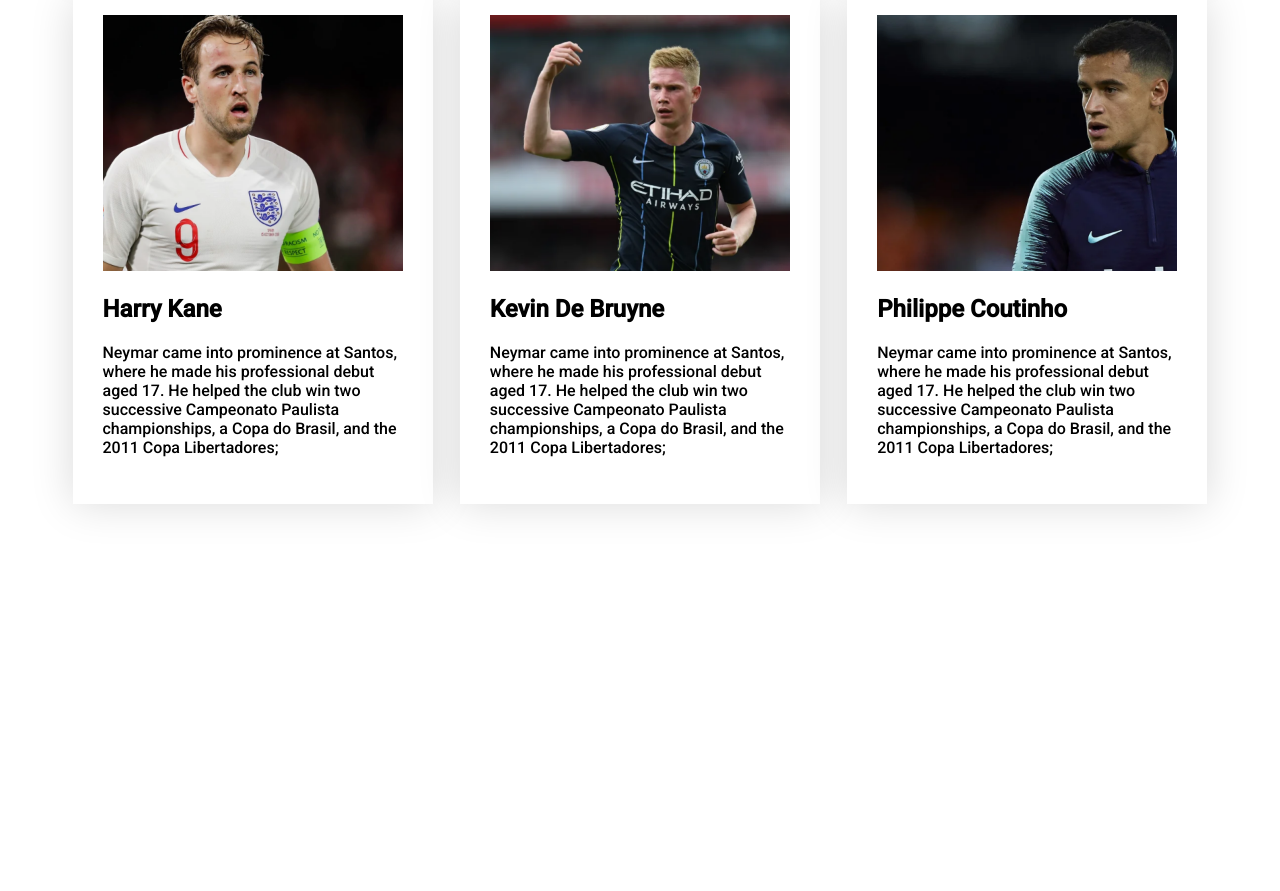
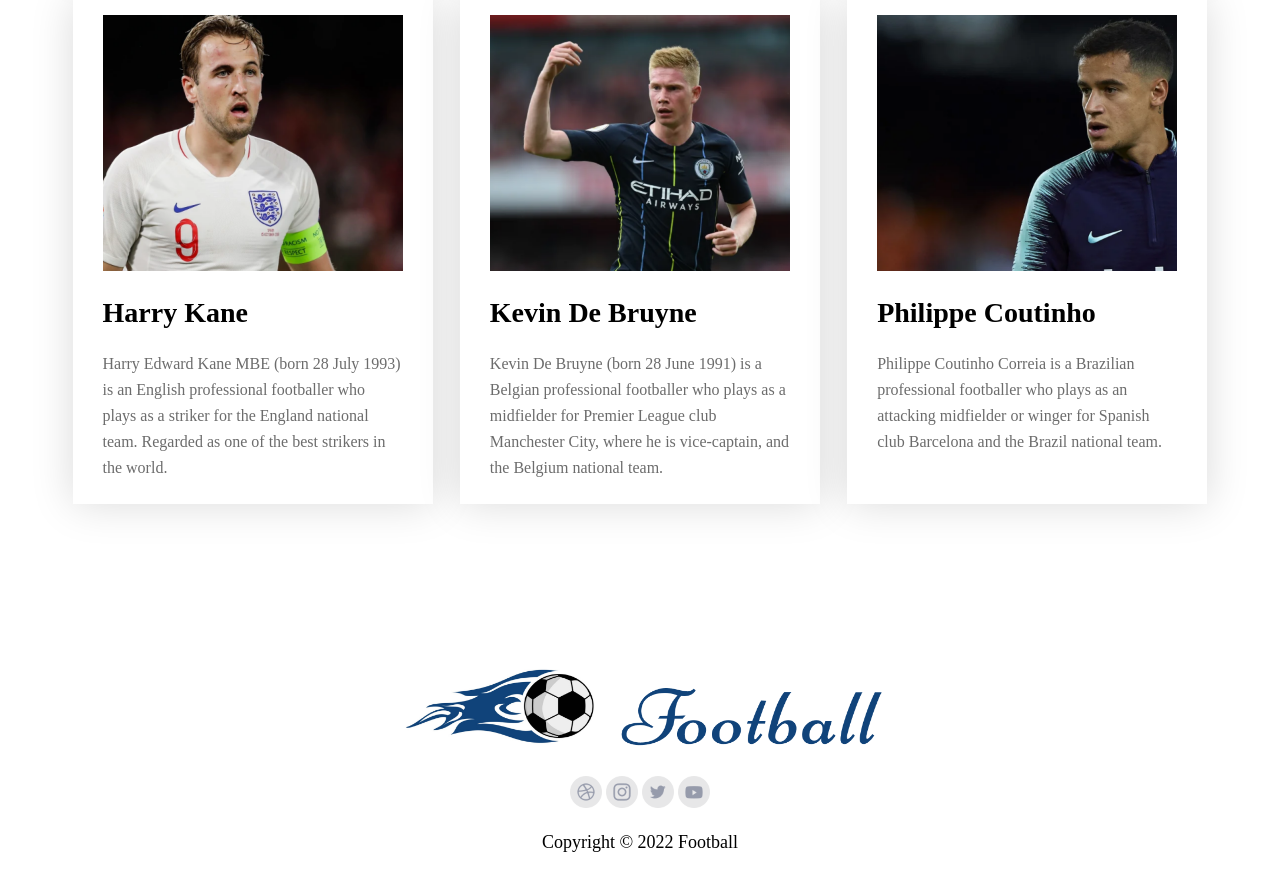
Before and after one commit to Yasin440/responsive_football, a plain HTML site: page index.html in a window 1280 px wide. Shown: the part 2274-3165 px from the top of the page. Before the commit the page ends 2848 px from the top, so only its background shows below. Drawn offline with Linux system fonts and the light colour scheme.

Commit message:
all most done

```diff
--- a/index.html
+++ b/index.html
@@ -40,7 +40,7 @@
                     </div>
                     <div class="player-info">
                         <h1>Lionel Messi</h1>
-                        <p>Neymar came into prominence at Santos, where he made his professional debut aged 17. He helped the club win two successive Campeonato Paulista championships, a Copa do Brasil, and the 2011 Copa Libertadores;</p>
+                        <p>Lionel Messi is a soccer player with FC Barcelona and the Argentina national team. He has won individual awards en route to worldwide recognition as one of the best. players in soccer.</p>
                     </div>
                 </div>
                 <div class="player">
@@ -49,7 +49,7 @@
                     </div>
                     <div class="player-info">
                         <h1>Cristiano Ronaldo</h1>
-                        <p>Neymar came into prominence at Santos, where he made his professional debut aged 17. He helped the club win two successive Campeonato Paulista championships, a Copa do Brasil, and the 2011 Copa Libertadores;</p>
+                        <p>Cristiano Ronaldo dos Santos Aveiro,Portuguese football forward who was one of the greatest players of his generation. His fatherwas the equipment manager for the local club Andorinha.</p>
                     </div>
                 </div>
                 <div class="player">
@@ -58,7 +58,7 @@
                     </div>
                     <div class="player-info">
                         <h1>Paulo Dybala</h1>
-                        <p>Neymar came into prominence at Santos, where he made his professional debut aged 17. He helped the club win two successive Campeonato Paulista championships, a Copa do Brasil, and the 2011 Copa Libertadores;</p>
+                        <p>Paulo Dybala made his debut into the professional football at age of 17 in the Primera B Nacional with his hometown club Instituto Atlético Central Córdoba. He became the youngest player to score a goal.</p>
                     </div>
                 </div>
                 <div class="player">
@@ -66,8 +66,8 @@
                         <img src="images/players/player-5.png" alt="">
                     </div>
                     <div class="player-info">
-                        <h1>Mesut Ozil </h1>
-                        <p>Neymar came into prominence at Santos, where he made his professional debut aged 17. He helped the club win two successive Campeonato Paulista championships, a Copa do Brasil, and the 2011 Copa Libertadores;</p>
+                        <h1>Mesut Ozil</h1>
+                        <p>Mesut Özil Turkish: [meˈsut œˈzil]; born 15 October 1988) is a German professional footballer who plays as an attacking midfielder for Süper Lig club Fenerbahçe. Nicknamed "The Assist King",</p>
                     </div>
                 </div>
                 <div class="player">
@@ -75,8 +75,8 @@
                         <img src="images/players/player-6.png" alt="">
                     </div>
                     <div class="player-info">
-                        <h1>Mauro Icardi </h1>
-                        <p>Neymar came into prominence at Santos, where he made his professional debut aged 17. He helped the club win two successive Campeonato Paulista championships, a Copa do Brasil, and the 2011 Copa Libertadores;</p>
+                        <h1>Mauro Icardi</h1>
+                        <p>Mauro Emanuel Icardi born 19 February 1993) is an Argentine professional footballer who plays as a striker for Ligue 1 club Paris Saint-Germain and the Argentina national team.</p>
                     </div>
                 </div>
                 <div class="player">
@@ -85,7 +85,7 @@
                     </div>
                     <div class="player-info">
                         <h1>Di Maria</h1>
-                        <p>Neymar came into prominence at Santos, where he made his professional debut aged 17. He helped the club win two successive Campeonato Paulista championships, a Copa do Brasil, and the 2011 Copa Libertadores;</p>
+                        <p>Ángel Fabián Di María (born 14/2/1988) is an Argentine professional footballer who plays for Ligue 1 club Paris Saint-Germain and the Argentina national team. He can play as either a winger or attacking midfielder. </p>
                     </div>
                 </div>
                 <div class="player">
@@ -94,7 +94,7 @@
                     </div>
                     <div class="player-info">
                         <h1>Kylian Mbappé</h1>
-                        <p>Neymar came into prominence at Santos, where he made his professional debut aged 17. He helped the club win two successive Campeonato Paulista championships, a Copa do Brasil, and the 2011 Copa Libertadores;</p>
+                        <p>Kylian Mbappé Lottin (born 20 December 1998) is a French professional footballer who plays as a forward for Ligue 1 club Paris Saint-Germain and the France national team.</p>
                     </div>
                 </div>
                 <div class="player">
@@ -103,7 +103,7 @@
                     </div>
                     <div class="player-info">
                         <h1>Mohamed Salah</h1>
-                        <p>Neymar came into prominence at Santos, where he made his professional debut aged 17. He helped the club win two successive Campeonato Paulista championships, a Copa do Brasil, and the 2011 Copa Libertadores;</p>
+                        <p>Mohamed Salah Hamed Mahrous Ghaly born 15 June 1992) is an Egyptian professional footballer who plays as a forward for Premier League club Liverpool and captains the Egypt national team.</p>
                     </div>
                 </div>
                 <div class="player">
@@ -112,7 +112,7 @@
                     </div>
                     <div class="player-info">
                         <h1>Harry Kane</h1>
-                        <p>Neymar came into prominence at Santos, where he made his professional debut aged 17. He helped the club win two successive Campeonato Paulista championships, a Copa do Brasil, and the 2011 Copa Libertadores;</p>
+                        <p>Harry Edward Kane MBE (born 28 July 1993) is an English professional footballer who plays as a striker for the England national team. Regarded as one of the best strikers in the world.</p>
                     </div>
                 </div>
                 <div class="player">
@@ -121,7 +121,7 @@
                     </div>
                     <div class="player-info">
                         <h1>Kevin De Bruyne</h1>
-                        <p>Neymar came into prominence at Santos, where he made his professional debut aged 17. He helped the club win two successive Campeonato Paulista championships, a Copa do Brasil, and the 2011 Copa Libertadores;</p>
+                        <p>Kevin De Bruyne (born 28 June 1991) is a Belgian professional footballer who plays as a midfielder for Premier League club Manchester City, where he is vice-captain, and the Belgium national team.</p>
                     </div>
                 </div>
                 <div class="player">
@@ -130,13 +130,26 @@
                     </div>
                     <div class="player-info">
                         <h1>Philippe Coutinho</h1>
-                        <p>Neymar came into prominence at Santos, where he made his professional debut aged 17. He helped the club win two successive Campeonato Paulista championships, a Copa do Brasil, and the 2011 Copa Libertadores;</p>
+                        <p>Philippe Coutinho Correia is a Brazilian professional footballer who plays as an attacking midfielder or winger for Spanish club Barcelona and the Brazil national team.</p>
                     </div>
                 </div>
             </div>
         </section>
         <footer>
-
+            <div class="full-footer">
+                <div class="footer-logo">
+                    <img src="images/Logo.png" alt="">
+                </div>
+                <div class="footer-social-icon">
+                    <img src="images/Social Icons/Dribbble.png" alt="logo">
+                    <img src="images/Social Icons/Instagram.png" alt="logo">
+                    <img src="images/Social Icons/Twitter.png" alt="logo">
+                    <img src="images/Social Icons/Youtube.png" alt="logo">
+                </div>
+                <div class="copywrite">
+                    <p>Copyright &copy; 2022 Football</p>
+                </div>
+            </div>
         </footer>
     </main>
 </body>
--- a/style/style.css
+++ b/style/style.css
@@ -48,11 +48,9 @@ main{
     width: 556.01px;
     height: 438px;
 }
-/* all players css here */.
 
-.all-players{
+/* all players css here */
 
-}
 .players{
     display: grid;
     grid-template-columns: repeat(3, 1fr);
@@ -80,3 +78,77 @@ main{
     width: 300px;
     height: 256px;
 }
+.player h1{
+    font-family: Poppins;
+    font-weight: bold;
+    font-size: 28px;
+    line-height: 30px;
+}
+.player p{
+    font-family: Poppins;
+    font-style: normal;
+    font-weight: normal;
+    font-size: 16px;
+    line-height: 26px;
+    color: #6C6C6C;
+}
+
+/* footer css style here */
+
+footer{
+    margin: 88px 0;
+}
+.full-footer{
+    width: 483.87px;
+    height: 213px;
+    display: flex;
+    flex-direction: column;
+    align-items: center;
+    margin: 0 auto;
+}
+.footer-logo img{
+    width: 483.87px;
+    height: 110px;
+}
+.footer-social-icon img{
+    height: 32px;
+    width: 32px;
+}
+.copywrite p{
+    font-family: Poppins;
+    font-style: normal;
+    font-weight: normal;
+    font-size: 18px;
+    line-height: 24px;
+}
+
+/* responsive css style are here */
+
+@media only screen and (max-width: 688px){
+
+    /* for header part responsive */
+
+    .banner .banner-title{
+        width: 278px;
+        height: 138px;
+    }
+    .banner-img img{
+        width: 329px;
+        height: 259.17px;
+    }
+    .banner{
+        display: flex;
+        flex-direction: column;
+    }
+
+    /* for players part responsive */
+
+    .players{
+        display: flex;
+        flex-direction: column;
+        align-items: center;
+        width: 100%;
+    }
+
+
+}
```
